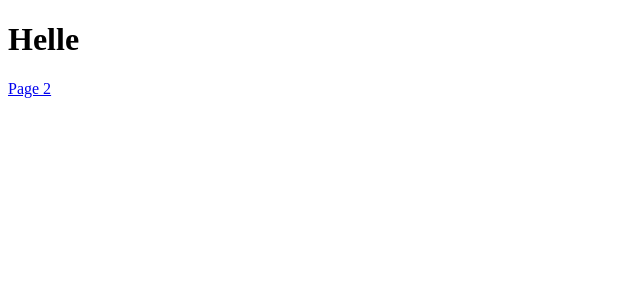
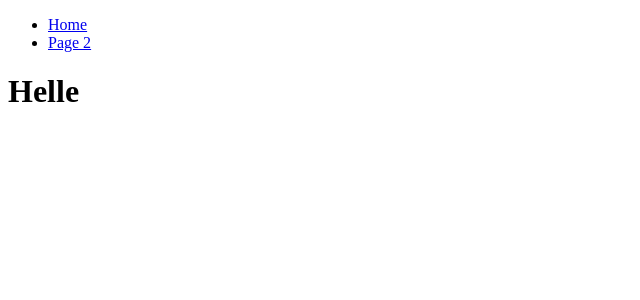
Before and after one commit to spences10/c-counter, a Next.js app: page / in a window 1280 px wide. Shown: the top 300 px of the page, without its empty margins (0-640 px from the left). Built offline with nearby package versions, Linux system fonts and the light colour scheme.

Commit message:
add nav and basic pages

```diff
--- a/components/NavBar.js
+++ b/components/NavBar.js
@@ -3,10 +3,11 @@ import Link from 'next/link'
 const NavBar = () => (
   <ul>
     <li>
-      <Link href="" />
-      <Link href="page 2" />
+      <Link href="/">Home</Link>
     </li>
-    <li />
+    <li>
+      <Link href="page2">Page 2</Link>
+    </li>
   </ul>
 )
 
--- a/pages/index.js
+++ b/pages/index.js
@@ -1,11 +1,9 @@
-import Link from 'next/link'
+import NavBar from '../components/NavBar'
 
 const Index = () => (
   <div>
+    <NavBar />
     <h1>Helle</h1>
-    <p>
-      <Link href="page2">Page 2</Link>
-    </p>
   </div>
 )
 export default Index
--- a/pages/page2.js
+++ b/pages/page2.js
@@ -1,5 +1,8 @@
+import NavBar from '../components/NavBar'
+
 const Index = () => (
   <div>
+    <NavBar />
     <h1>Hello page 2</h1>
   </div>
 )
```
